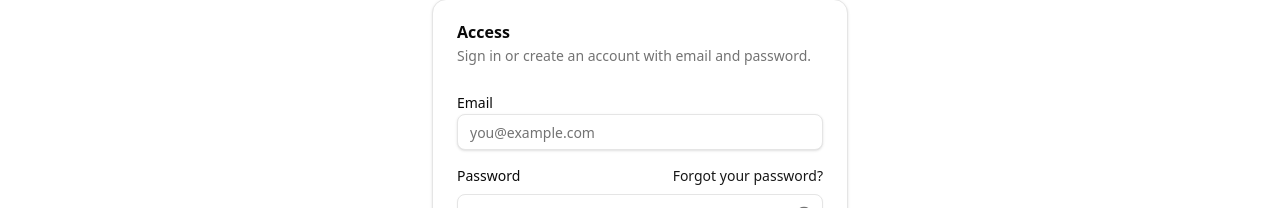
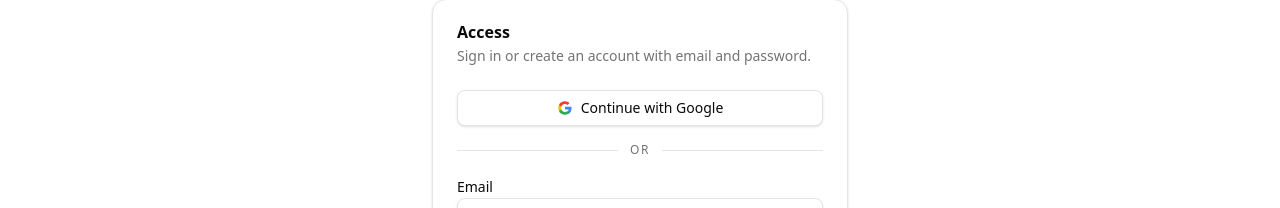
Before and after one commit to CarmineBD/osrstool-frontend, a React (Vite) app: page /login in a window 1280 px wide. Shown: the part 130-338 px from the top of the page. Built offline with nearby package versions, Linux system fonts and the light colour scheme; no server answers.

Commit message:
feat(auth): add Google sign-in flow to login

```diff
--- a/src/auth/AuthProvider.tsx
+++ b/src/auth/AuthProvider.tsx
@@ -9,6 +9,7 @@ import {
 } from "react";
 import type { AuthChangeEvent, Session, User } from "@supabase/supabase-js";
 import { supabase } from "@/lib/supabaseClient";
+import { getGoogleAuthRedirectTo } from "@/lib/authRedirect";
 
 const RECOVERY_MODE_STORAGE_KEY = "gp-now-recovery-mode";
 
@@ -22,6 +23,7 @@ type AuthContextValue = {
     error: string | null;
   }>;
   signIn: (email: string, password: string) => Promise<string | null>;
+  signInWithGoogle: () => Promise<string | null>;
   signOut: () => Promise<string | null>;
   requestPasswordReset: (email: string, redirectTo?: string) => Promise<string | null>;
   updatePassword: (password: string) => Promise<string | null>;
@@ -136,6 +138,16 @@ export function AuthProvider({ children }: AuthProviderProps) {
     return error ? error.message : null;
   }, []);
 
+  const signInWithGoogle = useCallback(async () => {
+    const redirectTo = getGoogleAuthRedirectTo();
+    const { error } = await supabase.auth.signInWithOAuth({
+      provider: "google",
+      options: redirectTo ? { redirectTo } : undefined,
+    });
+
+    return error ? error.message : null;
+  }, []);
+
   const signOut = useCallback(async () => {
     const { error } = await supabase.auth.signOut();
     if (!error) {
@@ -179,6 +191,7 @@ export function AuthProvider({ children }: AuthProviderProps) {
       isRecoveryMode,
       signUp,
       signIn,
+      signInWithGoogle,
       signOut,
       requestPasswordReset,
       updatePassword,
@@ -189,6 +202,7 @@ export function AuthProvider({ children }: AuthProviderProps) {
       requestPasswordReset,
       session,
       signIn,
+      signInWithGoogle,
       signOut,
       signUp,
       updatePassword,
--- /dev/null
+++ b/src/lib/authRedirect.ts
@@ -0,0 +1,98 @@
+const PENDING_AUTH_REDIRECT_STORAGE_KEY = "gp-now-pending-auth-redirect";
+const OAUTH_CALLBACK_PATH = "/login";
+
+export const DEFAULT_AUTH_REDIRECT_PATH = "/account";
+
+type AuthLocation = {
+  pathname?: string | null;
+  search?: string | null;
+  hash?: string | null;
+};
+
+function toSafeRedirectUrl(path: string) {
+  return new URL(path, "https://osrstool.local");
+}
+
+export function sanitizeAuthRedirectPath(
+  path: string | null | undefined,
+): string | null {
+  const trimmedPath = path?.trim();
+
+  if (!trimmedPath || !trimmedPath.startsWith("/") || trimmedPath.startsWith("//")) {
+    return null;
+  }
+
+  try {
+    const url = toSafeRedirectUrl(trimmedPath);
+    return `${url.pathname}${url.search}${url.hash}`;
+  } catch {
+    return null;
+  }
+}
+
+export function buildAuthRedirectPath(
+  location: AuthLocation | null | undefined,
+): string | null {
+  if (!location?.pathname) {
+    return null;
+  }
+
+  return sanitizeAuthRedirectPath(
+    `${location.pathname}${location.search ?? ""}${location.hash ?? ""}`,
+  );
+}
+
+function isOAuthCallbackPath(path: string) {
+  return toSafeRedirectUrl(path).pathname === OAUTH_CALLBACK_PATH;
+}
+
+export function getGoogleAuthRedirectTo(): string | undefined {
+  if (typeof window === "undefined") {
+    return undefined;
+  }
+
+  return `${window.location.origin}${OAUTH_CALLBACK_PATH}`;
+}
+
+export function persistPendingAuthRedirectPath(
+  path: string | null | undefined,
+) {
+  if (typeof window === "undefined") {
+    return;
+  }
+
+  const safePath = sanitizeAuthRedirectPath(path);
+
+  if (!safePath || isOAuthCallbackPath(safePath)) {
+    window.sessionStorage.removeItem(PENDING_AUTH_REDIRECT_STORAGE_KEY);
+    return;
+  }
+
+  window.sessionStorage.setItem(PENDING_AUTH_REDIRECT_STORAGE_KEY, safePath);
+}
+
+export function clearPendingAuthRedirectPath() {
+  if (typeof window === "undefined") {
+    return;
+  }
+
+  window.sessionStorage.removeItem(PENDING_AUTH_REDIRECT_STORAGE_KEY);
+}
+
+export function consumePendingAuthRedirectPath() {
+  if (typeof window === "undefined") {
+    return null;
+  }
+
+  const safePath = sanitizeAuthRedirectPath(
+    window.sessionStorage.getItem(PENDING_AUTH_REDIRECT_STORAGE_KEY),
+  );
+
+  window.sessionStorage.removeItem(PENDING_AUTH_REDIRECT_STORAGE_KEY);
+
+  if (!safePath || isOAuthCallbackPath(safePath)) {
+    return null;
+  }
+
+  return safePath;
+}
--- a/src/pages/LoginPage.tsx
+++ b/src/pages/LoginPage.tsx
@@ -18,60 +18,109 @@ import {
   InputGroupInput,
 } from "@/components/ui/input-group";
 import { Label } from "@/components/ui/label";
+import { Separator } from "@/components/ui/separator";
+import {
+  buildAuthRedirectPath,
+  clearPendingAuthRedirectPath,
+  consumePendingAuthRedirectPath,
+  DEFAULT_AUTH_REDIRECT_PATH,
+  persistPendingAuthRedirectPath,
+} from "@/lib/authRedirect";
 import {
   EMAIL_MAX_LENGTH,
   normalizeBoundedText,
   PASSWORD_MAX_LENGTH,
 } from "@/lib/validation";
 
+type PendingAction = "google" | "sign-in" | "sign-up" | null;
+
 type LocationState = {
   from?: {
     pathname?: string;
+    search?: string;
+    hash?: string;
   };
 };
 
+function GoogleIcon() {
+  return (
+    <svg aria-hidden="true" viewBox="0 0 24 24">
+      <path
+        d="M21.805 12.23c0-.78-.07-1.53-.2-2.25H12v4.26h5.49a4.7 4.7 0 0 1-2.04 3.08v2.56h3.3c1.93-1.78 3.055-4.4 3.055-7.65Z"
+        fill="#4285F4"
+      />
+      <path
+        d="M12 22c2.76 0 5.08-.91 6.78-2.47l-3.3-2.56c-.91.61-2.08.98-3.48.98-2.67 0-4.94-1.8-5.75-4.23H2.84v2.64A9.996 9.996 0 0 0 12 22Z"
+        fill="#34A853"
+      />
+      <path
+        d="M6.25 13.72A5.995 5.995 0 0 1 5.93 12c0-.6.11-1.18.32-1.72V7.64H2.84A9.996 9.996 0 0 0 2 12c0 1.61.39 3.13 1.08 4.36l3.17-2.64Z"
+        fill="#FBBC05"
+      />
+      <path
+        d="M12 6.05c1.5 0 2.84.52 3.9 1.55l2.92-2.92C17.07 3.05 14.75 2 12 2a9.996 9.996 0 0 0-9.16 5.64l3.41 2.64C7.06 7.85 9.33 6.05 12 6.05Z"
+        fill="#EA4335"
+      />
+    </svg>
+  );
+}
+
 export function LoginPage() {
-  const { signIn, signUp, session } = useAuth();
+  const { signIn, signInWithGoogle, signUp, session } = useAuth();
   const navigate = useNavigate();
   const location = useLocation();
   const state = location.state as LocationState | null;
+  const stateRedirectPath = buildAuthRedirectPath(state?.from);
 
   const [email, setEmail] = useState("");
   const [password, setPassword] = useState("");
   const [showPassword, setShowPassword] = useState(false);
-  const [isSubmitting, setIsSubmitting] = useState(false);
+  const [pendingAction, setPendingAction] = useState<PendingAction>(null);
   const [error, setError] = useState<string | null>(null);
   const [info, setInfo] = useState<string | null>(null);
+  const isSubmitting = pendingAction !== null;
 
   useEffect(() => {
     if (!session) return;
-    const redirectTo = state?.from?.pathname ?? "/account";
+    if (stateRedirectPath) {
+      clearPendingAuthRedirectPath();
+      navigate(stateRedirectPath, { replace: true });
+      return;
+    }
+
+    const redirectTo =
+      consumePendingAuthRedirectPath() ?? DEFAULT_AUTH_REDIRECT_PATH;
     navigate(redirectTo, { replace: true });
-  }, [navigate, session, state?.from?.pathname]);
+  }, [navigate, session, stateRedirectPath]);
 
   const handleSignIn = async (event: FormEvent) => {
     event.preventDefault();
+    if (isSubmitting) return;
+
     setError(null);
     setInfo(null);
-    setIsSubmitting(true);
+    setPendingAction("sign-in");
     const signInError = await signIn(email.trim(), password);
-    setIsSubmitting(false);
+    setPendingAction(null);
 
     if (signInError) {
       setError(signInError);
       return;
     }
 
-    const redirectTo = state?.from?.pathname ?? "/account";
+    clearPendingAuthRedirectPath();
+    const redirectTo = stateRedirectPath ?? DEFAULT_AUTH_REDIRECT_PATH;
     navigate(redirectTo, { replace: true });
   };
 
   const handleSignUp = async () => {
+    if (isSubmitting) return;
+
     setError(null);
     setInfo(null);
-    setIsSubmitting(true);
+    setPendingAction("sign-up");
     const result = await signUp(email.trim(), password);
-    setIsSubmitting(false);
+    setPendingAction(null);
 
     if (result.error) {
       setError(result.error);
@@ -84,7 +133,25 @@ export function LoginPage() {
     }
 
     setInfo("Account created and signed in.");
+    clearPendingAuthRedirectPath();
     navigate("/account", { replace: true });
+  };
+
+  const handleGoogleSignIn = async () => {
+    if (isSubmitting) return;
+
+    setError(null);
+    setInfo(null);
+    persistPendingAuthRedirectPath(stateRedirectPath);
+    setPendingAction("google");
+
+    const oauthError = await signInWithGoogle();
+
+    if (oauthError) {
+      clearPendingAuthRedirectPath();
+      setPendingAction(null);
+      setError(oauthError);
+    }
   };
 
   return (
@@ -96,7 +163,24 @@ export function LoginPage() {
             Sign in or create an account with email and password.
           </CardDescription>
         </CardHeader>
-        <CardContent>
+        <CardContent className="space-y-4">
+          <Button
+            type="button"
+            variant="outline"
+            disabled={isSubmitting}
+            onClick={handleGoogleSignIn}
+            className="w-full"
+          >
+            <GoogleIcon />
+            {pendingAction === "google" ? "Connecting..." : "Continue with Google"}
+          </Button>
+
+          <div className="flex items-center gap-3 text-xs font-medium uppercase tracking-[0.14em] text-muted-foreground">
+            <Separator className="flex-1" />
+            <span>or</span>
+            <Separator className="flex-1" />
+          </div>
+
           <form className="space-y-4" onSubmit={handleSignIn}>
             <div className="space-y-2">
               <Label htmlFor="auth-email">Email</Label>
@@ -156,7 +240,7 @@ export function LoginPage() {
 
             <div className="flex flex-col gap-2 sm:flex-row">
               <Button type="submit" disabled={isSubmitting} className="sm:flex-1">
-                {isSubmitting ? "Processing..." : "Sign in"}
+                {pendingAction === "sign-in" ? "Processing..." : "Sign in"}
               </Button>
               <Button
                 type="button"
@@ -165,7 +249,7 @@ export function LoginPage() {
                 onClick={handleSignUp}
                 className="sm:flex-1"
               >
-                {isSubmitting ? "Processing..." : "Create account"}
+                {pendingAction === "sign-up" ? "Processing..." : "Create account"}
               </Button>
             </div>
           </form>
```
